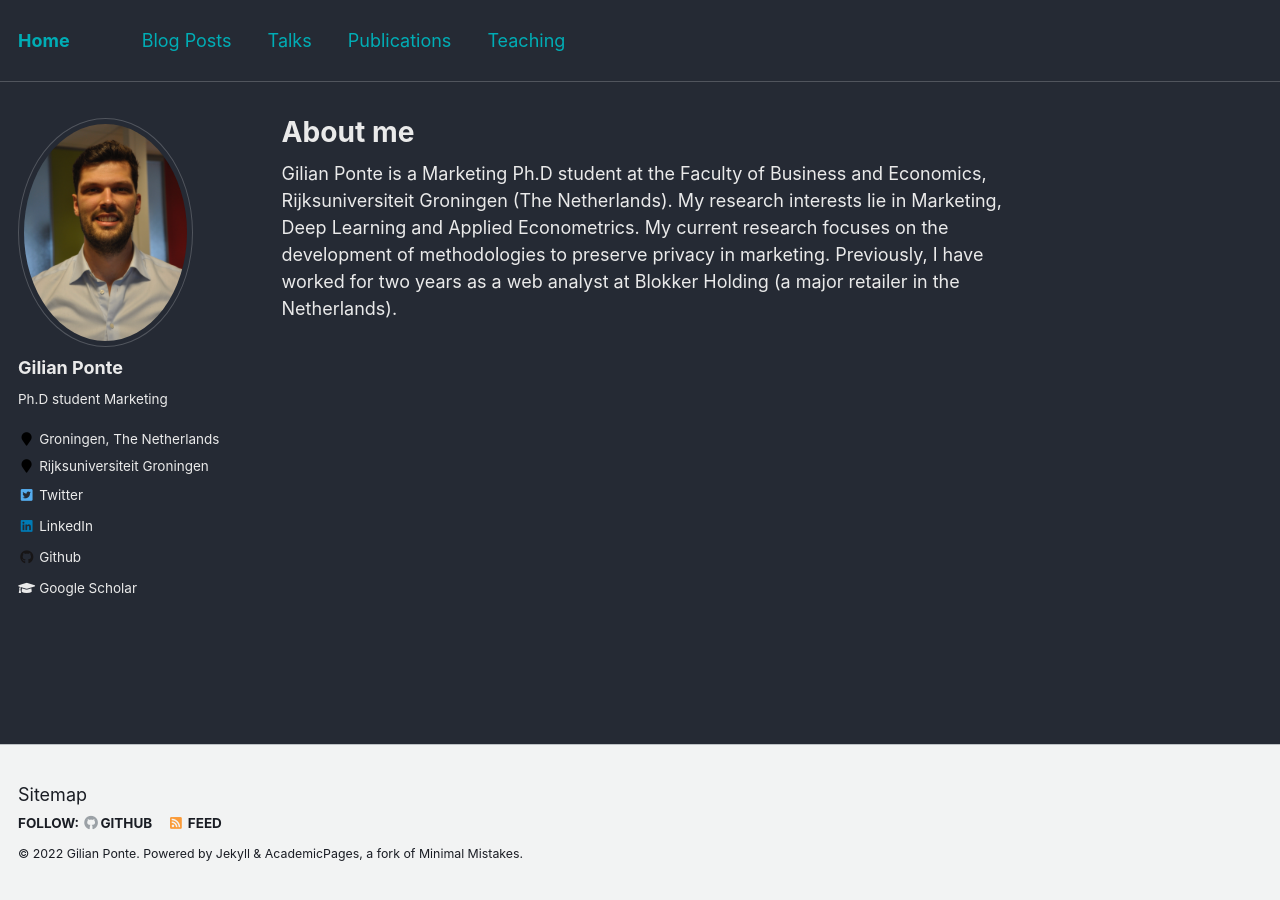
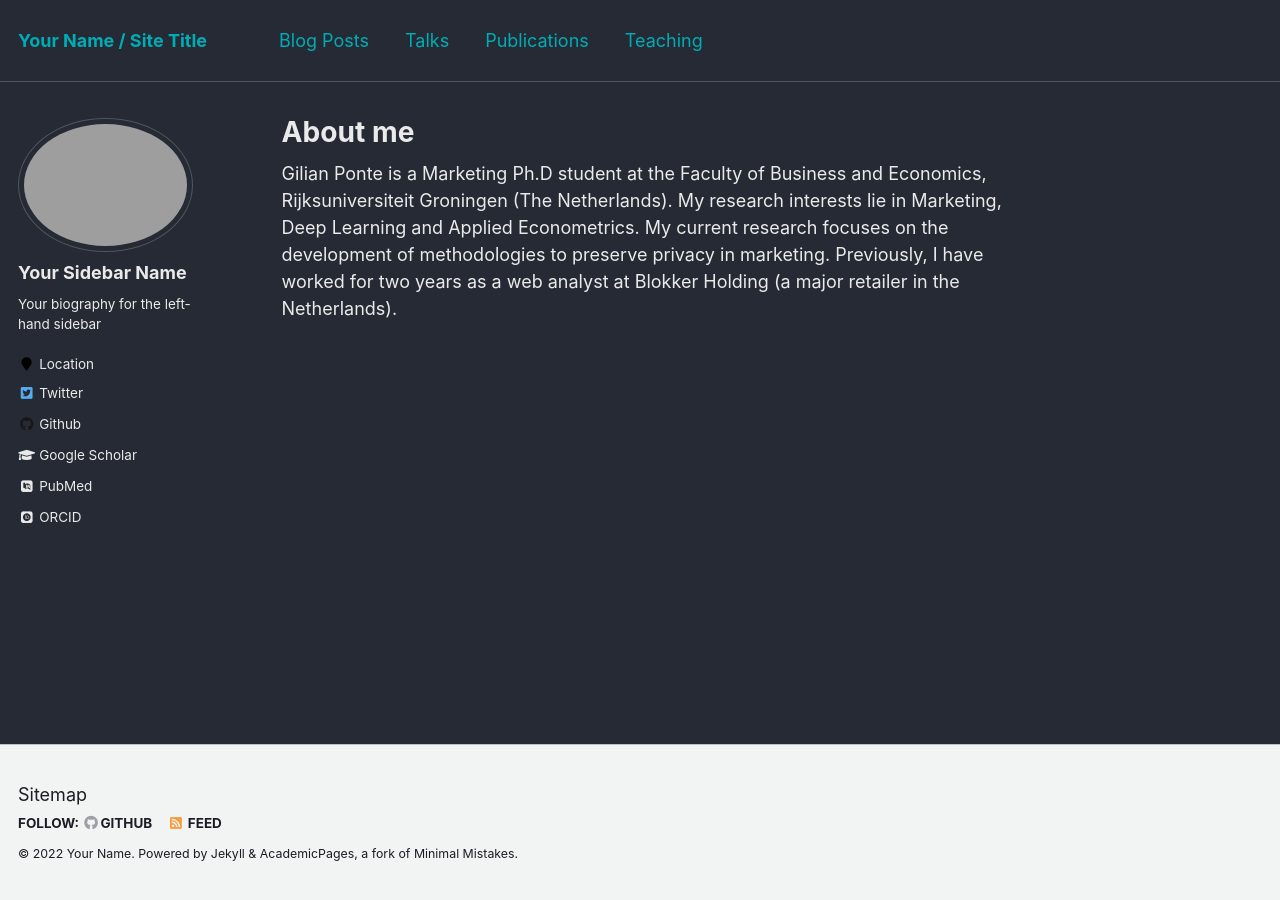
Before and after one commit to GilianPonte/gilianponte.github.io, a Jekyll site: the page built from _pages/about.md, in a window 1280 px wide. Built offline with Jekyll 4.4.1, drawn with Linux system fonts in a browser that asks for light colours; some web fonts are replaced.

Commit message:
Update _config.yml

```diff
--- a/_config.yml
+++ b/_config.yml
@@ -7,19 +7,19 @@
 
 # Site Settings
 locale                   : "en-US"
-title                    : "Home"
+title                    : "Your Name / Site Title"
 title_separator          : "-"
-name                     : &name "Gilian Ponte"
-description              : &description "Ph.D candidate, Marketing, Rijksuniversiteit Groningen"
-url                      : "https://gilianponte.nl"
+name                     : &name "Your Name"
+description              : &description "personal description"
+url                      : https://academicpages.github.io # the base hostname & protocol for your site e.g. "https://mmistakes.github.io"
 baseurl                  : "" # the subpath of your site, e.g. "/blog"
-repository               : "GilianPonte/gilianponte.github.io"
+repository               : "academicpages/academicpages.github.io"
 teaser                   :  # filename of teaser fallback teaser image placed in /images/, .e.g. "500x300.png"
 breadcrumbs              : false # true, false (default)
 words_per_minute         : 160
 future                   : true
-read_more                : "enable" # if enabled, adds "Read more" links to excerpts
-talkmap_link             : true #change to true to add link to talkmap on talks page
+read_more                : "disabled" # if enabled, adds "Read more" links to excerpts
+talkmap_link             : false #change to true to add link to talkmap on talks page
 comments:
   provider               : # false (default), "disqus", "discourse", "facebook", "google-plus", "staticman", "custom"
   disqus:
@@ -75,20 +75,20 @@ social:
 analytics:
   provider               :  "google-universal" # false (default), "google", "google-universal", "custom"
   google:
-    tracking_id          : "UA-108205532-1"
+    tracking_id          :
 
 
 # Site Author
 author:
-  name             : "Gilian Ponte"
-  avatar           : "https://gilianponte.nl/files/photo.png"
-  bio              : "Ph.D student Marketing"
-  location         : "Groningen, The Netherlands"
-  employer         : "Rijksuniversiteit Groningen"
-  pubmed           :
-  googlescholar    : https://scholar.google.com/citations?user=xHIQ7lAAAAAJ&hl
+  name             : "Your Sidebar Name"
+  avatar           : "profile.png"
+  bio              : "Your biography for the left-hand sidebar"
+  location         : "Location"
+  employer         :
+  pubmed           : "https://www.ncbi.nlm.nih.gov/pubmed/?term=john+snow"
+  googlescholar    : "http://yourfullgooglescholarurl.com"
   email            :
-  researchgate     :
+  researchgate     :  # example: "https://www.researchgate.net/profile/yourprofile"
   uri              :
   bitbucket        :
   codepen          :
@@ -96,20 +96,20 @@ author:
   flickr           :
   facebook         :
   foursquare       :
-  github           : "GilianPonte"
+  github           : "academicpages"
   google_plus      :
   keybase          :
   instagram        :
   impactstory      : #"https://profiles.impactstory.org/u/xxxx-xxxx-xxxx-xxxx"
   lastfm           :
-  linkedin         : "gilianponte"
-  orcid            : #"http://orcid.org/yourorcidurl"
+  linkedin         :
+  orcid            : "http://orcid.org/yourorcidurl"
   pinterest        :
   soundcloud       :
   stackoverflow    : # http://stackoverflow.com/users/123456/username
   steam            :
   tumblr           :
-  twitter          : "g_iliann"
+  twitter          : "replacethistwitterhandle"
   vine             :
   weibo            :
   xing             :
@@ -309,5 +309,3 @@ compress_html:
   clippings: all
   ignore:
     envs: development
-
-theme: jekyll-theme-cayman
```
